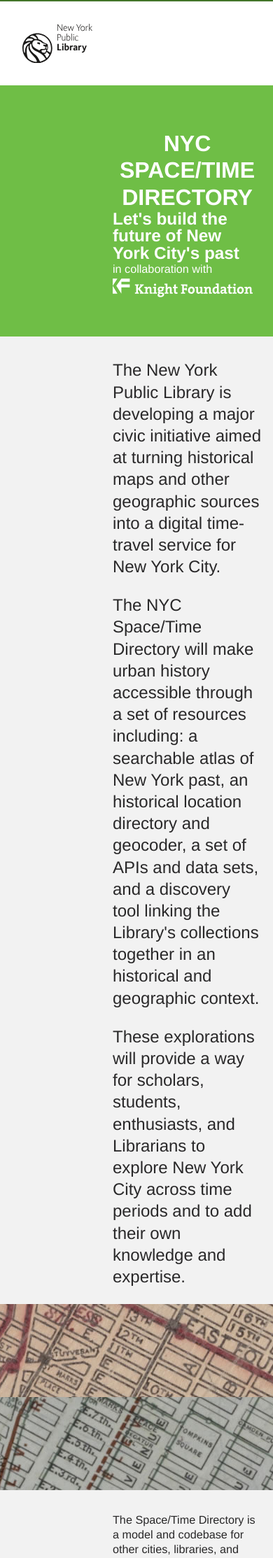
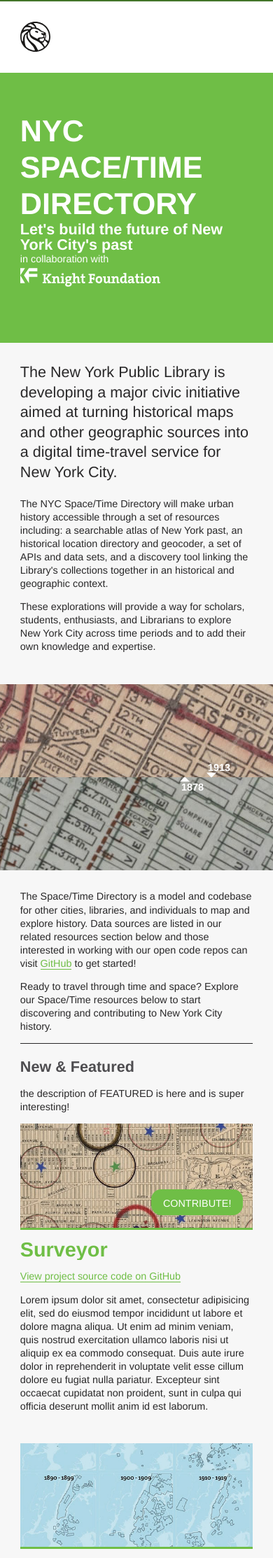
Before and after one commit to nypl-spacetime/nypl-spacetime.github.io, a Jekyll site: the page built from index.html, in a window 390 px wide. Shown: the top 2227 px of the page at 70% size. Built offline with Jekyll 4.4.1, drawn with Linux system fonts in a browser that asks for light colours; some web fonts are replaced.

Commit message:
:space_invader: responsiveness

```diff
--- a/_includes/footer.html
+++ b/_includes/footer.html
@@ -14,4 +14,4 @@
   <p>© The New York Public Library, Astor, Lennox, and Tilden Foundation 2015</p>
 </div>
 
-<div class="map map1857"><h2 class="top">1857</h2></div>
+<div class="map map1849"><h2 class="top">1849</h2></div>
--- a/css/main.scss
+++ b/css/main.scss
@@ -1,12 +1,13 @@
 ---
 ---
+
 
 $nyplred: #ed1c24;
 $nypldarkgreen: #437529;
 $nypllightgreen: lighten($nypldarkgreen, 20%);
 
 $basefontsize: 18px;
-$pagecolor: darken(#fff, 5%);
+$pagecolor: darken(#fff, 3%);
 $textcolor: darken(#424143, 10%);
 $headingcolor: darken(#67666A, 10%);
 $linkcolor: $nypllightgreen;
@@ -21,7 +22,7 @@
 $projectborder: 3px;
 $timelinearrow: 1rem;
 
-$mainbreakpoint: 980px;
+$mainbreakpoint: $contentwidth;
 $mobilebreakpoint: 800px;
 
 $mainfont: "kievit light", "Helvetica Neue", Helvetica, Arial, sans-serif;
@@ -123,20 +124,22 @@
 
 html {
   background-color: $pagecolor;
+  font-size: $basefontsize;
+  line-height: 1.65;
   -webkit-font-smoothing: antialiased;
+
+  @media screen and (max-width: $mainbreakpoint) {
+    font-size: $basefontsize * 0.8;
+    line-height: 1.65 * 0.8;
+  }
 }
 
 body {
   margin: 0 auto;
   padding: 0;
   @include textstyle;
-  font-size: $basefontsize;
-  line-height: 1.65;
   color: $textcolor;
-
-  @media screen and (max-width: $mainbreakpoint) {
-    font-size: $basefontsize * 0.9;
-  }
+  background-color: $pagecolor;
 }
 
 h1, h2, h3, h4, h5, h6 {
@@ -157,12 +160,12 @@
   margin-bottom: 0;
 
   @media screen and (max-width: $mainbreakpoint) {
-    font-size: 3rem;
+    // font-size: 3rem;
   }
 
   @media screen and (max-width: $mobilebreakpoint) {
-    text-align: center;
-    font-size: 2rem;
+    // text-align: center;
+    // font-size: 2rem;
   }
 }
 
@@ -171,24 +174,25 @@
   margin-left: -8rem;
 
   @media screen and (max-width: $mainbreakpoint) {
+    margin-left: 0;
   }
 }
 
 p {
-  max-width: 50rem;
+  max-width: 36rem;
   margin-top: 0;
 
   &.major-headline {
-    font-size: 2rem;
   }
 
   &.minor-headline {
+    max-width: 60rem;
     font-size: 1.5rem;
   }
 
   @media screen and (max-width: $mainbreakpoint) {
-    max-width: 45rem;
-    line-height: 1.3;
+    max-width: none;
+    // line-height: 1.3;
   }
 }
 
@@ -197,6 +201,10 @@
   font-size: 2rem;
   line-height: 1.5;
   margin-bottom: 1em;
+
+  @media screen and (max-width: $mainbreakpoint) {
+    font-size: 1.5rem;
+  }
 }
 
 a {
@@ -255,6 +263,9 @@
   white-space: nowrap;
 
   @media screen and (max-width: $mainbreakpoint) {
+    background: url("{{ site.baseurl}}/images/nypl_mark.svg") no-repeat scroll 0px 0px/3rem auto white;
+    height: 3.1rem;
+    width: 3rem;
     // float: none;
     // margin: 0 auto;
     // text-align: center;
@@ -277,6 +288,9 @@
 
   h2 {
     font-family: $mainfont;
+  }
+
+  @media screen and (max-width: $mainbreakpoint) {
   }
 }
 
@@ -306,6 +320,7 @@
 
   @media screen and (max-width: $mainbreakpoint) {
     margin: 0 auto;
+    padding: 2rem;
   }
 }
 
@@ -346,10 +361,6 @@
     width: 5rem;
     text-align: center;
 
-    @media screen and (max-width: $mobilebreakpoint) {
-      display: none;
-    }
-
     &.top:before, &.bottom:after {
       display: block;
       position: absolute;
@@ -367,6 +378,10 @@
         top: -$timelinearrow*2;
         border-bottom-color: white;
       }
+
+      @media screen and (max-width: $mainbreakpoint) {
+        transform: scale(0.5) translateY(-2rem);
+      }
     }
 
     &.bottom {
@@ -375,6 +390,10 @@
       &:after {
         bottom: -$timelinearrow*2;
         border-top-color: white;
+      }
+
+      @media screen and (max-width: $mainbreakpoint) {
+        transform: scale(0.5) translateY(2rem);
       }
     }
   }
@@ -395,7 +414,7 @@
   font-size: 0.7rem;
   line-height: 1.4;
 
-  @media screen and (max-width: $mobilebreakpoint) {
+  @media screen and (max-width: $mainbreakpoint) {
     margin-left: $radius*2;
     margin-right: $radius*2;
     text-align: center;
@@ -447,6 +466,10 @@
 .projects li {
   width: 32%;
   box-sizing: border-box;
+
+  @media screen and (max-width: $mainbreakpoint) {
+    width: 100%;
+  }
 }
 
 .cta {
@@ -472,6 +495,10 @@
     border-color: $nypldarkgreen;
     background-color: white;
   }
+
+  @media screen and (max-width: $mainbreakpoint) {
+    top: -7rem;
+  }
 }
 
 li.project-container {
@@ -485,15 +512,23 @@
     line-height: 1;
     margin: 0;
     border-top: $projectborder solid $linkcolor;
+
+    @media screen and (max-width: $mainbreakpoint) {
+      width: 100%;
+      position: absolute;
+      bottom: 0;
+    }
   }
 
   p {
     padding: 0;
+    max-width: 100%;
   }
 
   .project-image-container {
     position: relative;
     margin-bottom: 0;
+    overflow: hidden;
 
     a {
       display: block;
@@ -508,6 +543,9 @@
       width: 100%;
     }
 
+    @media screen and (max-width: $mainbreakpoint) {
+      max-height: 300px;
+    }
   }
 
   .project-description {
@@ -527,18 +565,29 @@
       background-color: $pagecolor;
       line-height: 1;
       margin: 0;
-      border-top: none;
-      border-right: $projectborder solid $linkcolor;
+      border-top: $projectborder solid $linkcolor;
       width: 49%;
       -webkit-box-decoration-break: clone;
+
+      @media screen and (max-width: $mainbreakpoint) {
+        width: 100%;
+      }
     }
 
     .cta {
       top: -2rem;
+
+      @media screen and (max-width: $mainbreakpoint) {
+        top: -7rem;
+      }
     }
 
     .project-image-container {
       height: 20rem;
+
+      @media screen and (max-width: $mainbreakpoint) {
+        height: auto;
+      }
     }
 
   }
@@ -549,6 +598,10 @@
     h3 {
       font-size: 1.5rem;
     }
+
+    @media screen and (max-width: $mainbreakpoint) {
+      width: 100%;
+    }
   }
 
 }
--- a/index.html
+++ b/index.html
@@ -5,9 +5,9 @@
 <div id="" class="">
   <div class="content">
     <p class="minor-headline">The New York Public Library is developing a major civic initiative aimed at turning historical maps and other geographic sources into a digital time-travel service for New York City.</p>
-    <p class="minor-headline">The NYC Space/Time Directory will make urban history accessible through a set of resources including: a searchable atlas of New York past, an historical location directory and geocoder, a set of APIs and data sets, and a discovery tool linking the Library's collections together in an historical and geographic context.</p>
+    <p>The NYC Space/Time Directory will make urban history accessible through a set of resources including: a searchable atlas of New York past, an historical location directory and geocoder, a set of APIs and data sets, and a discovery tool linking the Library's collections together in an historical and geographic context.</p>
 
-    <p class="minor-headline">These explorations will provide a way for scholars, students,  enthusiasts, and Librarians to explore New York City across time periods and to add their own knowledge and expertise.</p>
+    <p>These explorations will provide a way for scholars, students,  enthusiasts, and Librarians to explore New York City across time periods and to add their own knowledge and expertise.</p>
   </div>
 </div>
 
@@ -46,7 +46,7 @@
 </div>
 
 <div class="content">
-  <blockquote class="">Interested? Sign up to receive updates on new tools, new data sources, and engagement opportunities! Contact us via email to <a href="mailto:spacetime@nypl.org">spacetime@nypl.org</a> or at  our Twitter account <a href="https://twitter.com/nypl_labs">@nypl_labs</a></blockquote>
+  <blockquote class="">Interested? Sign up to receive updates on new tools, new data sources, and engagement opportunities! Contact us via email to <a href="mailto:spacetime@nypl.org">spacetime@nypl.org</a> or at  our Twitter account <a href="https://twitter.com/nypl_labs">@nypl_labs</a>.</blockquote>
 </div>
 
 
```
Lines whose indentation alone changed are shown as unchanged.
